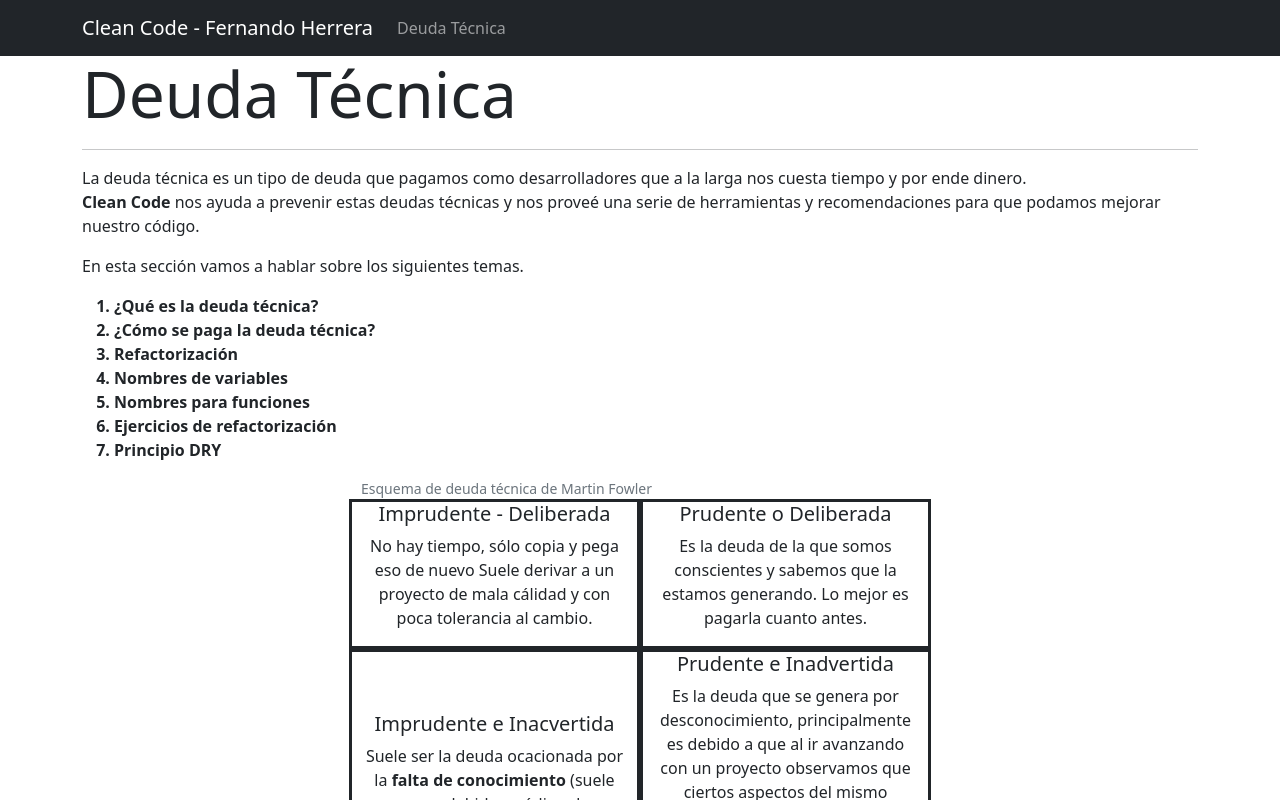
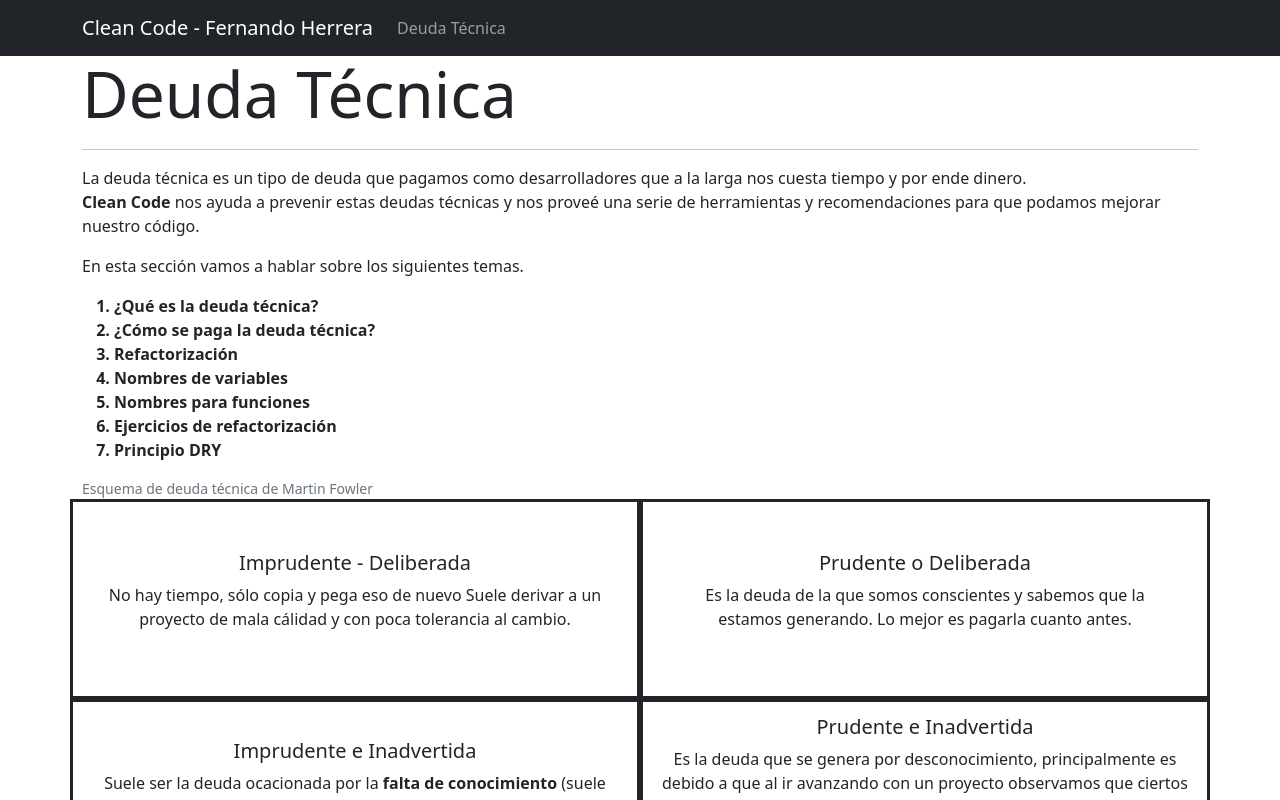
Before and after one commit to sberrus/cleancode, a React (Vite) app: page /deuda-tecnica in a window 1280 px wide. Shown: the top 800 px of the page. Built offline with nearby package versions, Linux system fonts and the light colour scheme.

Commit message:
Incorporando Link component en navbar

```diff
--- a/src/Pages/DeudaTecnica/EsquemaDeudaTecnica.tsx
+++ b/src/Pages/DeudaTecnica/EsquemaDeudaTecnica.tsx
@@ -2,11 +2,12 @@ import { Col, Row } from "react-bootstrap";
 
 const EsquemaDeudaTecnica = () => {
 	return (
-		<div style={{ width: "50%", margin: "1em auto" }}>
+		<div style={{ margin: "1em auto" }}>
 			<small className="d-block text-secondary">Esquema de deuda técnica de Martin Fowler</small>
-			<Row style={{ height: "50vh", textAlign: "center" }}>
+			<Row style={{ textAlign: "center" }}>
 				<Col
 					sm={6}
+					style={{ height: "25vh" }}
 					className="border border-3 border-dark d-flex align-items-center justify-content-center flex-column"
 				>
 					<h5>Imprudente - Deliberada</h5>
@@ -17,6 +18,7 @@ const EsquemaDeudaTecnica = () => {
 				</Col>
 				<Col
 					sm={6}
+					style={{ minHeight: "25vh", padding: "2em" }}
 					className="border border-3 border-dark d-flex align-items-center justify-content-center flex-column"
 				>
 					<h5>Prudente o Deliberada</h5>
@@ -27,9 +29,10 @@ const EsquemaDeudaTecnica = () => {
 				</Col>
 				<Col
 					sm={6}
+					style={{ height: "25vh" }}
 					className="border border-3 border-dark d-flex align-items-center justify-content-center flex-column"
 				>
-					<h5>Imprudente e Inacvertida</h5>
+					<h5>Imprudente e Inadvertida</h5>
 					<p>
 						Suele ser la deuda ocacionada por la <b>falta de conocimiento</b> (suele pasar debido a código de
 						programadores Junior o peor aún, un falso senior)
@@ -37,6 +40,7 @@ const EsquemaDeudaTecnica = () => {
 				</Col>
 				<Col
 					sm={6}
+					style={{ height: "25vh" }}
 					className="border border-3 border-dark d-flex align-items-center justify-content-center flex-column"
 				>
 					<h5>Prudente e Inadvertida</h5>
--- a/src/components/NavbarMenu.tsx
+++ b/src/components/NavbarMenu.tsx
@@ -1,13 +1,20 @@
 import { Container, Nav, Navbar } from "react-bootstrap";
+import { Link } from "react-router-dom";
 
 const NavbarMenu = () => {
 	return (
 		<>
 			<Navbar bg="dark" variant="dark">
 				<Container>
-					<Navbar.Brand href="/">Clean Code - Fernando Herrera</Navbar.Brand>
+					<Link to="/" className="navbar-brand">
+						Clean Code - Fernando Herrera
+					</Link>
 					<Nav className="me-auto">
-						<Nav.Link href="/deuda-tecnica">Deuda Técnica</Nav.Link>
+						<li className="nav-item">
+							<Link to="/deuda-tecnica" className="nav-link">
+								Deuda Técnica
+							</Link>
+						</li>
 					</Nav>
 				</Container>
 			</Navbar>
```
